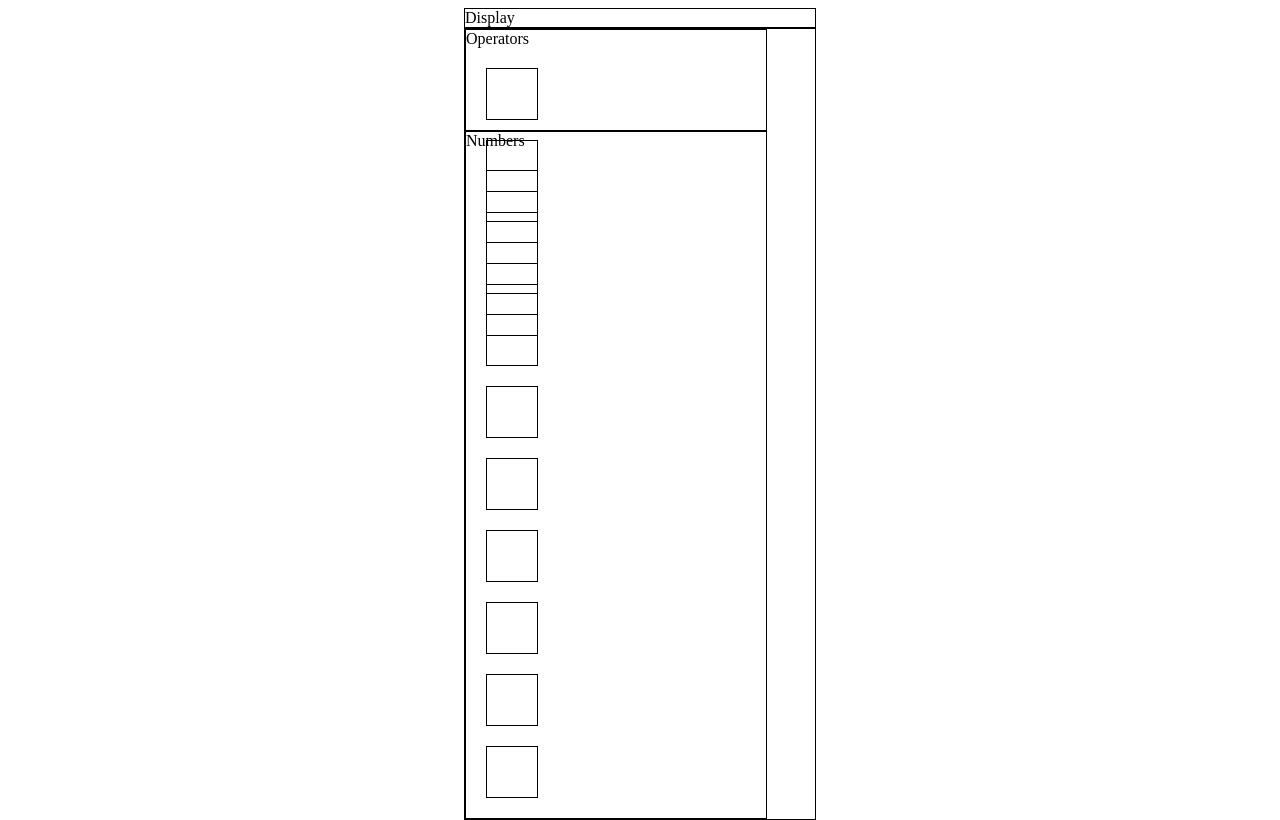
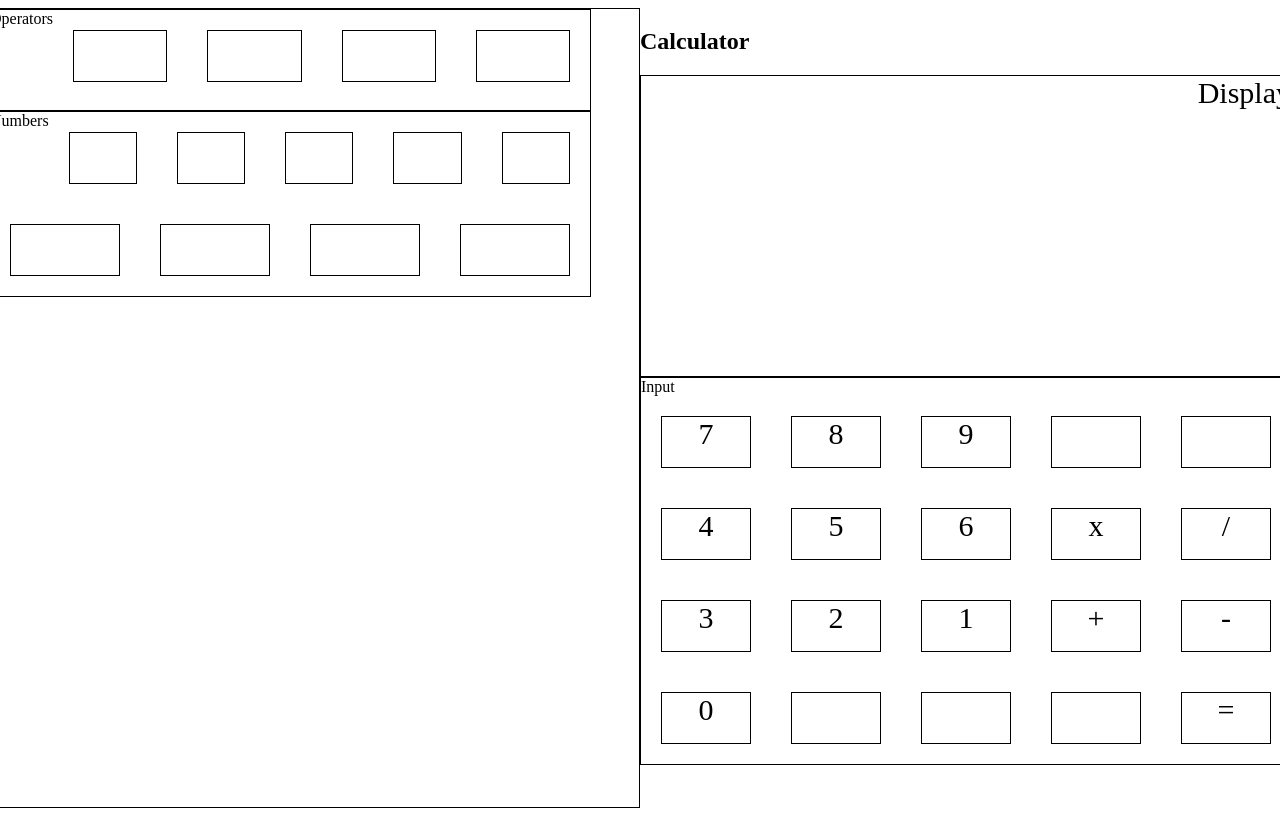
Before and after one commit to hoomanhorsey/odin-calculator, a plain HTML site: page index.html in a window 1280 px wide. Drawn offline with Linux system fonts and the light colour scheme.

Commit message:
Customised number and operation btns and initial calls

```diff
--- a/index.html
+++ b/index.html
@@ -12,7 +12,7 @@
 
     <div class="calculatorBody">
 
-        <div class="display">Display</div>
+        <!-- <div class="display">Display</div> -->
 
         <div class="input">
             <div class="operators">Operators</div>
@@ -21,5 +21,50 @@
 
      </div>
 
+     <div class="calcBody">
+        <h2>Calculator </h2>
+
+        <div class="display">Display</div>
+
+        <div class="input">Input
+            <div class="btnRow">
+                <div class="btn numBtn">7</div>
+                <div class="btn numBtn">8</div>
+                <div class="btn numBtn">9</div>
+                <div class="btn"></div>
+                <div class="btn"></div>
+
+            </div>
+            <div class="btnRow">
+                <div class="btn numBtn">4</div>
+                <div class="btn numBtn">5</div>
+                <div class="btn numBtn">6</div>
+                <div class="btn optBtn">x</div>
+                <div class="btn">/</div>
+
+            </div>
+            <div class="btnRow">
+                <div class="btn numBtn">3</div>
+                <div class="btn numBtn">2</div>
+                <div class="btn numBtn">1</div>
+                <div class="btn optBtn">+</div>
+                <div class="btn optBtn">-</div>
+
+            </div>
+            <div class="btnRow">
+                <div class="btn numBtn">0</div>
+                <div class="btn"></div>
+                <div class="btn"></div>
+                <div class="btn"></div>
+                <div class="btn optBtn">=</div>
+
+            </div>
+
+
+
+        </div>
+
+     </div>
+
 </body>
 </html>
--- a/javascript.js
+++ b/javascript.js
@@ -1,4 +1,7 @@
 addEventListener('DOMContentLoaded', () => {
+
+const displayValue = [];
+
 
 
 const input = document.querySelector('.input');
@@ -27,6 +30,39 @@ let bNum;
 let operator;
 
 console.log(operate(6, 7, "*"));
+
+
+display = document.querySelector('.display');
+
+// number buttons
+numBtns = document.querySelectorAll('.numBtn');
+
+numBtns.forEach( (e) => {
+    e.addEventListener('click', () => {
+        displayValue.push(e.textContent);
+        display.textContent = displayValue.join("");
+        console.log(displayValue);
+    })
+});
+
+// operator buttons
+
+opBtns = document.querySelectorAll('.opBtns');
+
+opBtns.forEach( (e) => {
+        e.addEventListener('click', () => {
+            // to code
+            //on click, get the type of operator.
+            // if equals, then call relevant function, and insert value A, value B, etc etc into function
+
+            // if operator is '+, -, *, or /' put the value of displayValue into a new variable, 'valueA'
+            // display the operator variable in a new line on the display
+            // break for new line in the display
+            // empty displayValue, in preparation for new entry.
+
+        })
+});
+
 
 
 
@@ -63,9 +99,4 @@ function operate(aNum, bNum, operator) {
 };
 
 
-console.log(add(2, 6),
-subtract(9, 1),
-multiply(2, 4),
-divide(16, 2))
-
 });
--- a/style.css
+++ b/style.css
@@ -7,7 +7,7 @@ body {
 
     flex: auto;
     flex-direction: column;
-    width: 400px;
+    width: 800px;
     height: 800px;
     align-items: center;
 }
@@ -17,7 +17,10 @@ body {
     border-style: solid;
     border-width: 1px;
     border-color: black;
-    width: 350px;
+    width: 650px;
+    height: 300px;
+    font-size: 30px;
+    text-align: right;
 }
 
 .input {
@@ -27,29 +30,36 @@ body {
     border-width: 1px;
     border-color: black;
 
-    width: 350px;
+    width: 650px;
 
 }
 .operators {
     flex:auto;
 
+    display: flex;
+    flex-direction: row;
+
+
     border-style: solid;
     border-width: 1px;
     border-color: black;
 
-    width: 300px;
+    width: 600px;
     height: 100px
 
 }
 
 .numbers {
     flex:auto;
+    display: flex;
+    flex-direction: row;
+    flex-wrap: wrap;
 
     border-style: solid;
     border-width: 1px;
     border-color: black;
 
-    width: 300px;
+    width: 600px;
 
 }
 
@@ -62,5 +72,21 @@ body {
     width: 50px;
     height: 50px;
     margin: 20px;
+    text-align: center;
+
+    font-size: 30px;
+}
+
+.numBtn {
 
 }
+
+.optBtn {
+
+}
+
+.btnRow {
+    flex: auto;
+    display: flex;
+
+}
```
